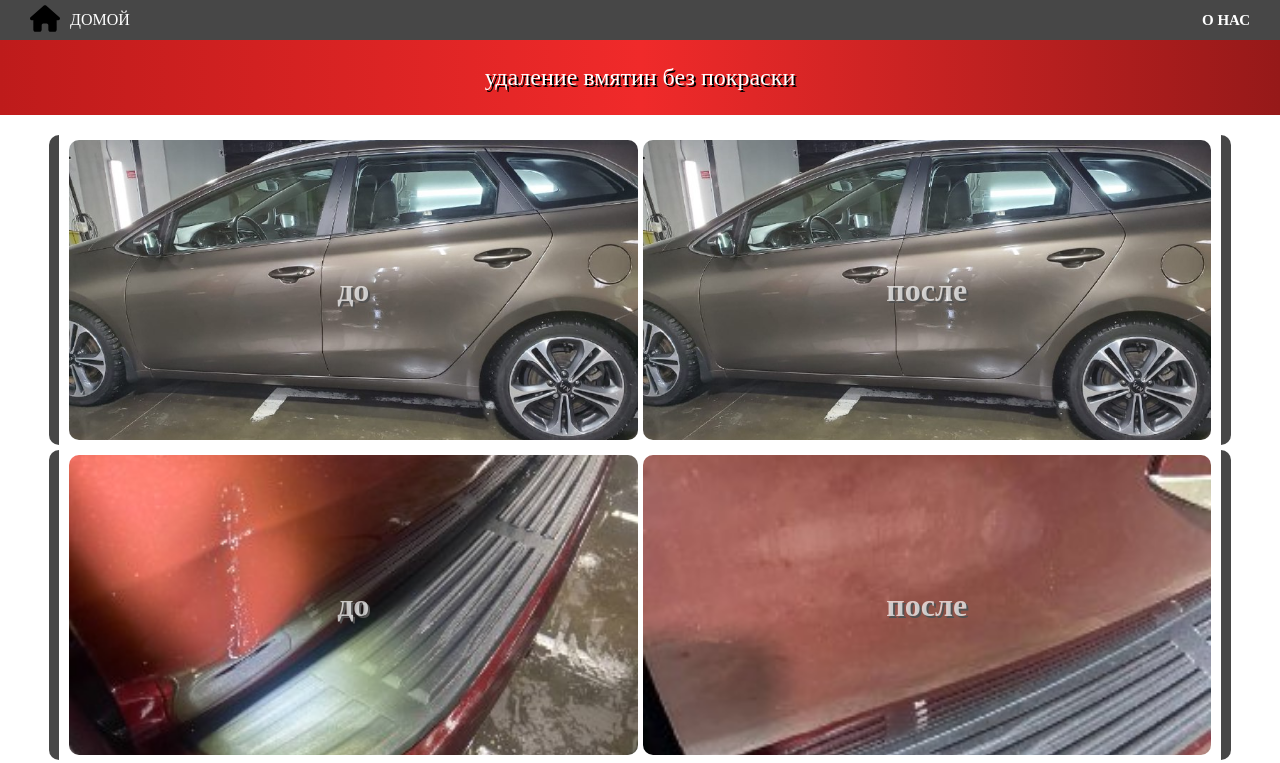
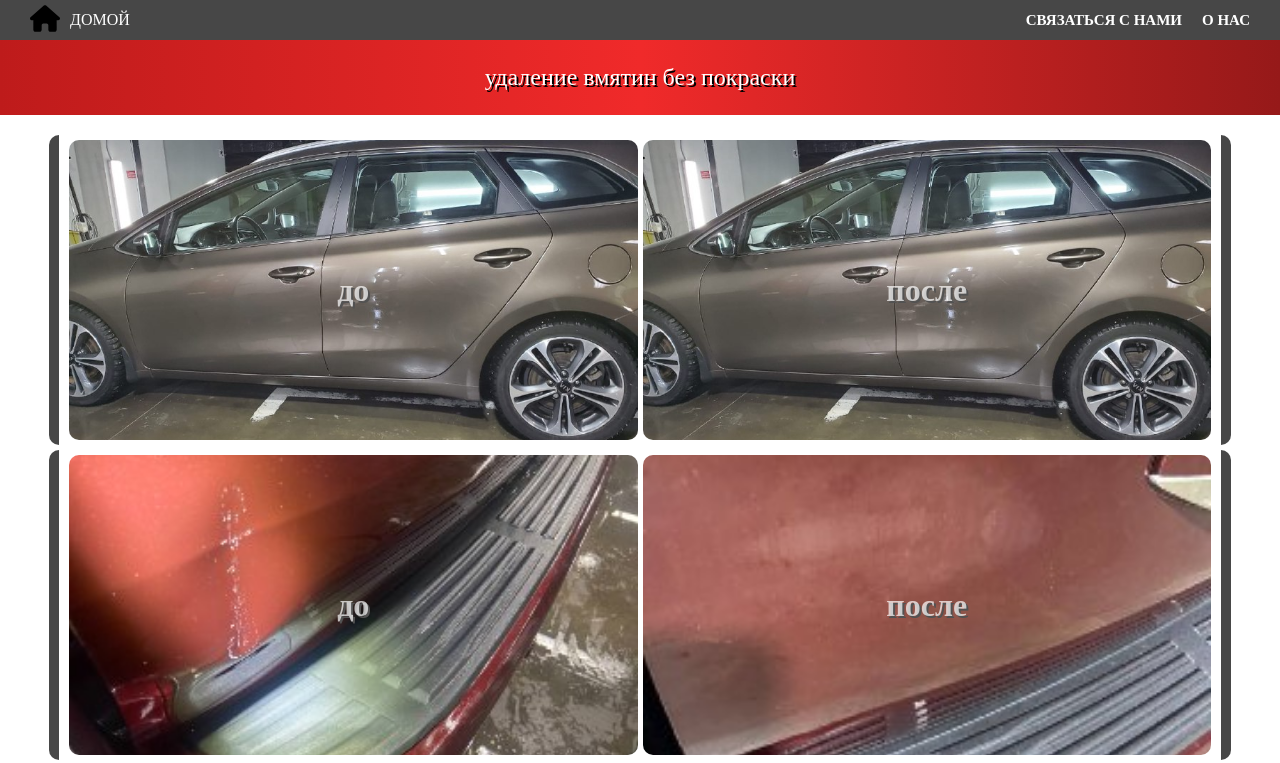
Before and after one commit to Arsen4ik/mosclean-detailing, a plain HTML site: page options/option2.html in a window 1280 px wide. Shown: the top 763 px of the page. Drawn offline with nearby package versions, Linux system fonts and the light colour scheme; a web font is replaced by a local one.

Commit message:
modernisation

```diff
--- a/options/option2.html
+++ b/options/option2.html
@@ -22,7 +22,7 @@
         <nav>
             <a href="../index.html" class="logo0"><div class="logo"></div><div>ДОМОЙ</div></a>
             <ul class="menu">
-                <!-- <li><a href="../index.html">назад</a></li> -->
+                <li><a href="../Main-links/contact.html">СВЯЗАТЬСЯ С НАМИ</a></li>
                 <li><a href="../Main-links/about.html">О НАС</a></li>
             </ul>
         </nav>
--- a/style.css
+++ b/style.css
@@ -51,6 +51,11 @@ a {
     color: inherit;
     text-decoration: none;
 }
+
+header a:active {
+    color: crimson;
+}
+
 .menu {
     list-style-type: none;
     display: flex;
```
Also changed, not shown: Main-links/about.html (+1 -1 lines), options/option1.html (+1 -1 lines), options/option3.html (+1 -1 lines), options/option4.html (+1 -1 lines), options/option5.html (+1 -1 lines), 2 other files.
